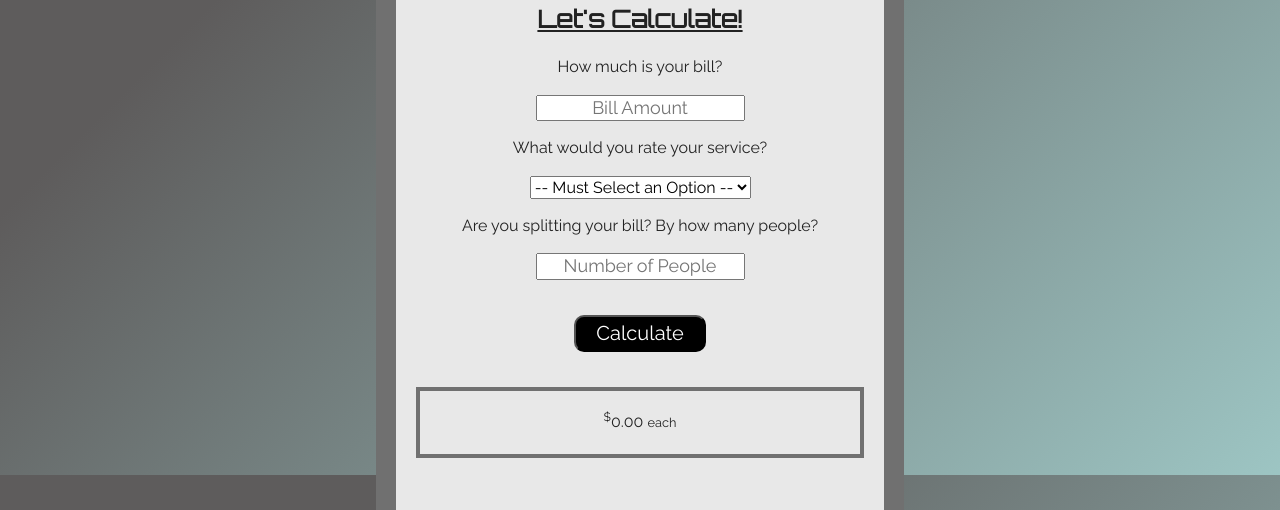
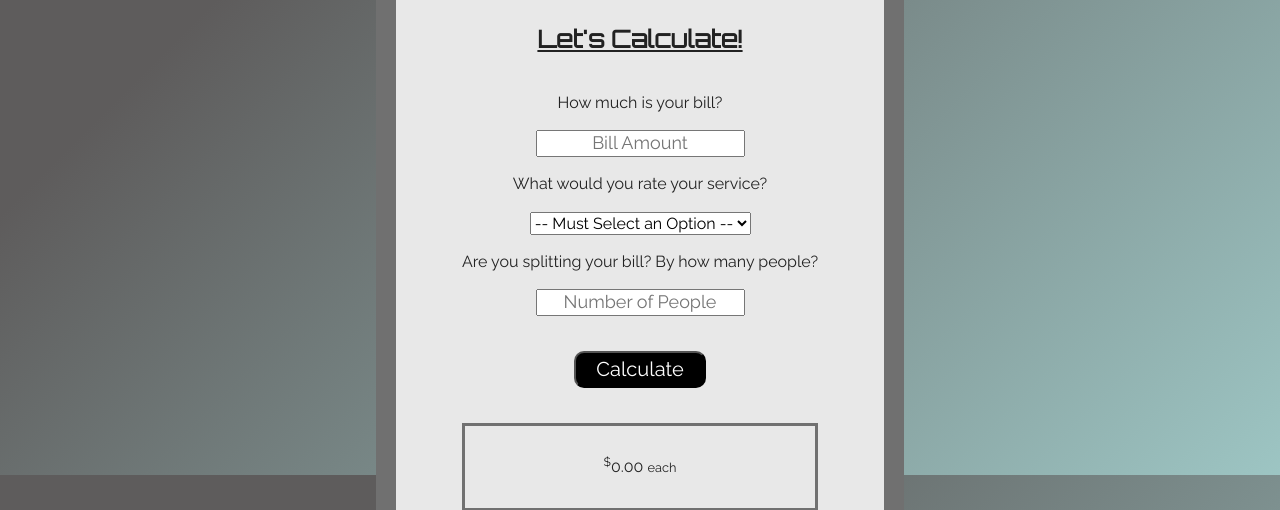
Before and after one commit to nath248/tip-calculator-javascript, a website: page index.html in a window 1280 px wide. Shown: the part 325-835 px from the top of the page. Drawn offline with Linux system fonts and the light colour scheme.

Commit message:
Add display flex

```diff
--- a/css/main.css
+++ b/css/main.css
@@ -92,6 +92,7 @@ body {
   background-image: linear-gradient(315deg, #9dc5c3 0%, #5e5c5c 74%);
   background-attachment: fixed;
   font-family: 'Raleway', sans-serif;
+  width: 100vw;
 }
 
 .container {
@@ -103,6 +104,10 @@ body {
   background-color: #E8E8E8;
   border: 20px solid #707070;
   border-radius: 5px;
+  display: flex;
+  justify-content: center;
+  align-items: center;
+  flex-flow: column;
 }
 
 h1, h2 {
@@ -131,8 +136,8 @@ button:hover {
 }
 
 .calculator-end{
-  border: 4px solid #707070;
-  padding: 20px 10px;
+  border: 3px solid #707070;
+  padding: 30px 10px;
 }
 
 
```
